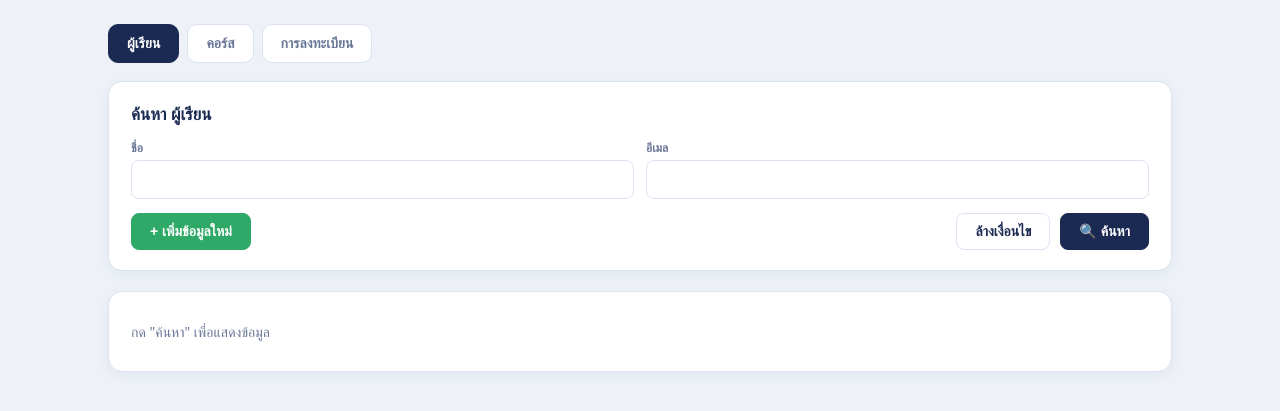
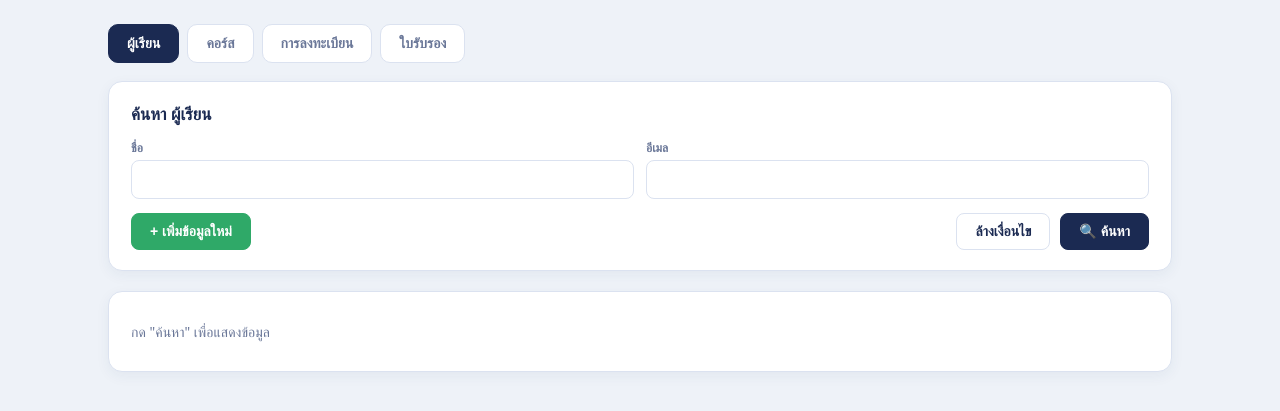
Before and after one commit to mok-68/Onilne-Course-Database, a Flask app: page / in a window 1280 px wide. Shown: the part 55-466 px from the top of the page. Run offline with Flask 3, Linux system fonts and the light colour scheme.

Commit message:
add Certificate

```diff
--- a/2-course_system/templates/index.html
+++ b/2-course_system/templates/index.html
@@ -16,6 +16,7 @@
       <button class="tab active" data-entity="learners">ผู้เรียน</button>
       <button class="tab" data-entity="courses">คอร์ส</button>
       <button class="tab" data-entity="enrollments">การลงทะเบียน</button>
+      <button class="tab" data-entity="certificates">ใบรับรอง</button>
     </div>
     <section class="card">
       <h3>ค้นหา <span id="searchTitle"></span></h3>
```
Also changed, not shown: 2-course_system/static/app.js (line endings or trailing spaces).
